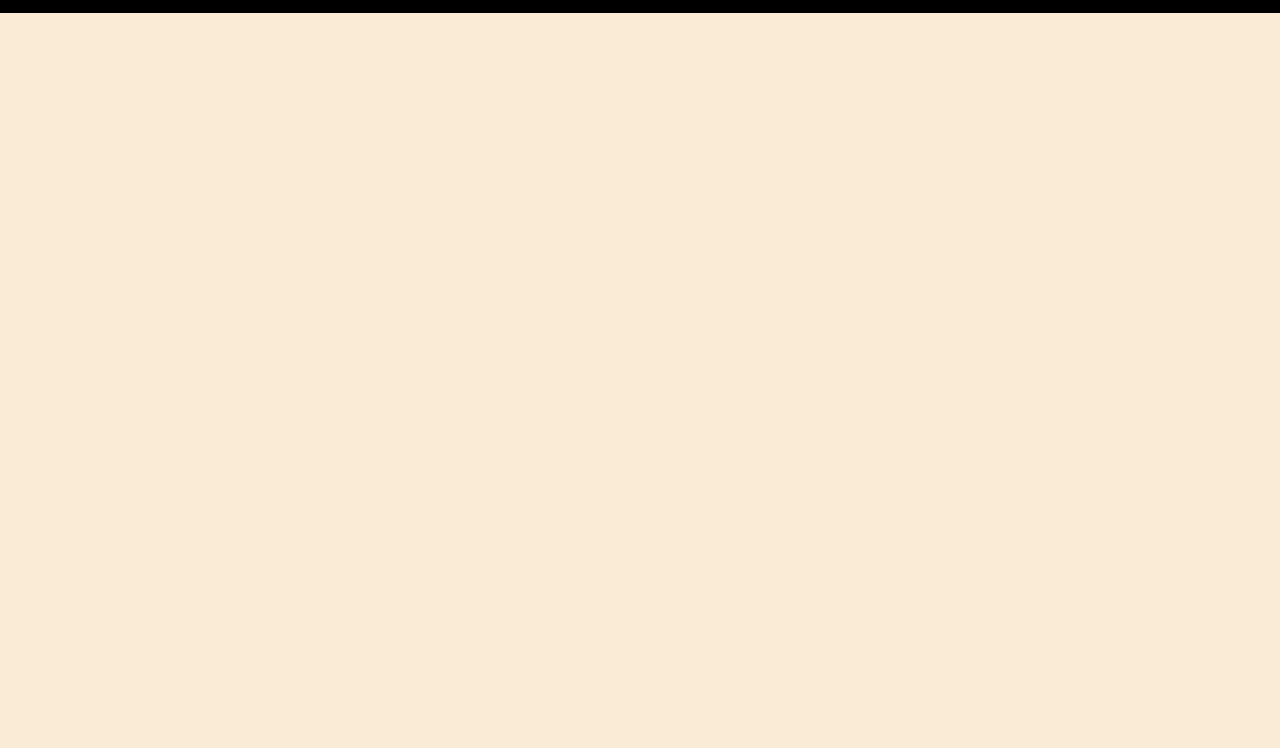
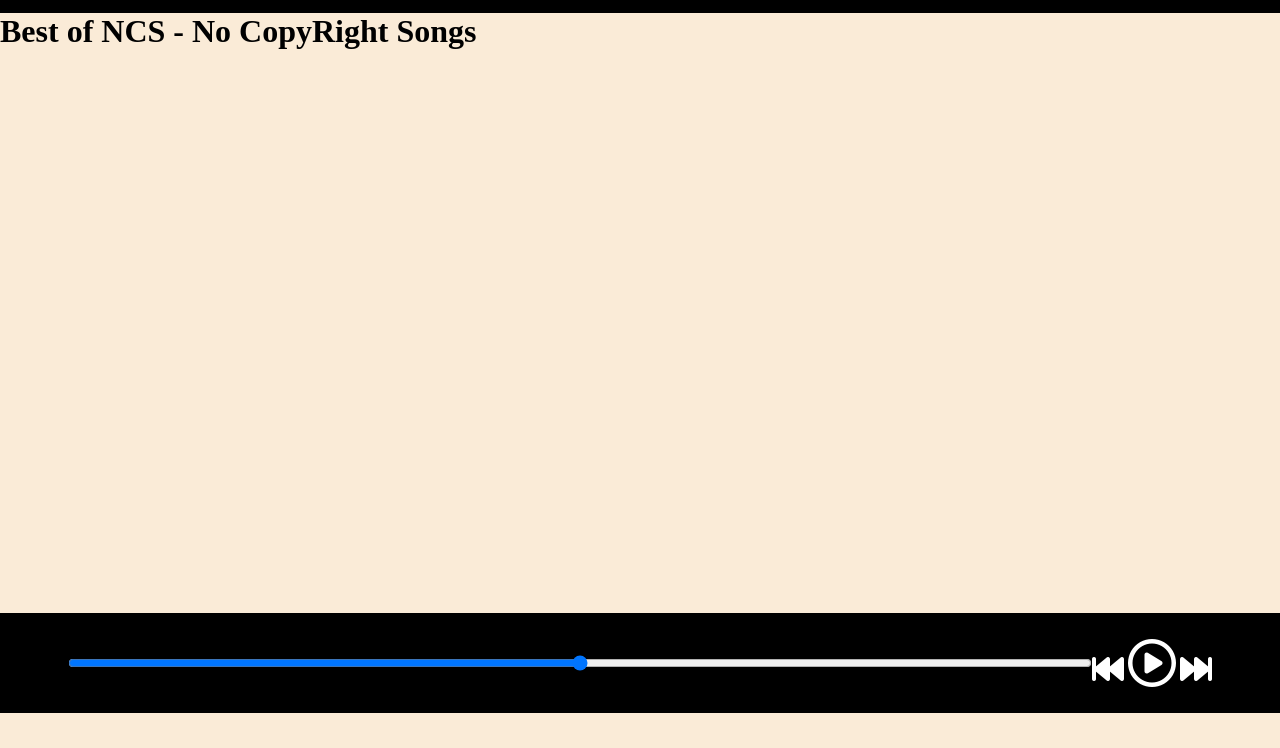
Before and after one commit to chhajednidhish/SpotifyClone, a plain HTML site: page index.html in a window 1280 px wide. Shown: the part 52-800 px from the top of the page. Drawn offline with Linux system fonts and the light colour scheme; a web font is replaced by a local one.

Commit message:
day1 done

```diff
--- a/index.html
+++ b/index.html
@@ -11,7 +11,7 @@
 </head>
 <body>
 
-    <!-- Navbar start -->
+    <!-- Navbar -->
     <nav>
         <ul>
             <li class="brand"> <img src="logo.png" alt="Spotify"> Spotify </li>
@@ -20,11 +20,34 @@
             <li>Contact</li>
         </ul>
     </nav>
-    <!-- Navbar end -->
 
+    <!-- SongsListContainer -->
+    <div class="container">
+        <h1>Best of NCS - No CopyRight Songs</h1>
+
+        <div class="songList"></div>
+        <div class="songBanner"></div>
+    </div>
+
+    <!-- SongDetails/Play -->
+    <div class="bottom">
+        <input type="range" name="range" id="myProgressBar" min="0" max="100">
+
+        <div class="icons">
+            <!-- font awesome icons  -->
+            <i class="fas fa-2x fa-fast-backward"></i>
+            <i class="far fa-3x fa-play-circle"></i>
+            <i class="fas fa-2x fa-fast-forward"></i>
+        </div>
+    </div>
 
     <!-- Javascript -->
     <script src="script.js"></script>
 
+    <!-- This is how we call all the font awesome icons -->
+    <script src="https://kit.fontawesome.com/26504e4a1f.js" crossorigin="anonymous"></script>
+
+
+
 </body>
 </html>
--- a/style.css
+++ b/style.css
@@ -4,6 +4,14 @@
 CSS rules to use the family!
 font-family: 'Varela Round', sans-serif;
 font-family: 'Zen Antique Soft', serif;
+*/
+
+/* Learnings
+
+    vw: Relative to the viewport’s width
+    vh: Relative to the viewport’s height
+    rem: Relative to the root element (HTML tag)
+
 */
 
 /* Body */
@@ -17,7 +25,7 @@ body{
 }
 
 
-/* Navbar */
+/* Navbar start */
 nav{
     font-family: 'Zen Antique', serif;
     background-color: black;
@@ -47,3 +55,27 @@ nav ul li{
     height: 32px;
     padding: 0 8px;
 }
+/* Navbar end */
+
+/* SongListContainer start */
+.container{
+    min-height: 75vh;
+}
+/* SongListContainer end */
+
+/* Bottom song start */
+.bottom{
+    position: sticky;
+    height: 100px;
+    background-color: black;
+    color: white;
+    bottom: 0;
+    display: flex;
+    justify-content:center;
+    align-items: center;
+}
+
+#myProgressBar{
+    width: 80vw;
+}
+/* Bottom song end */
```
